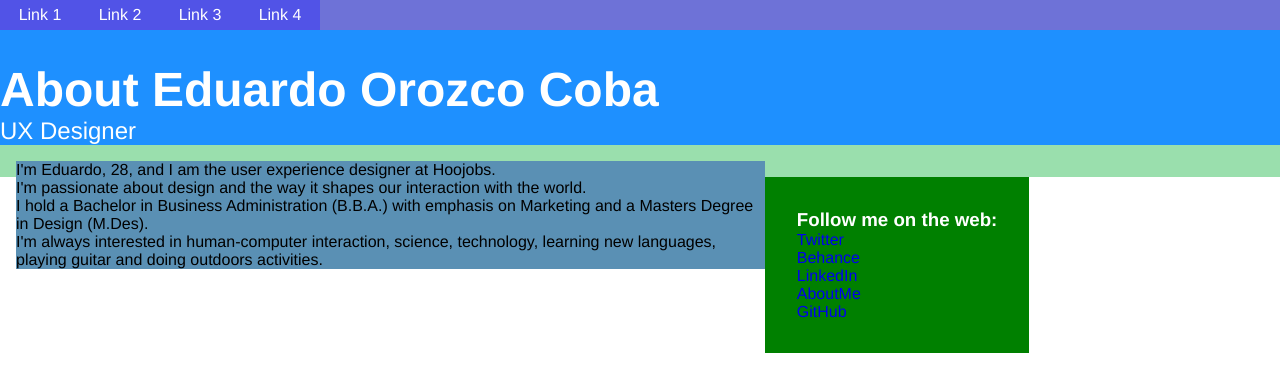
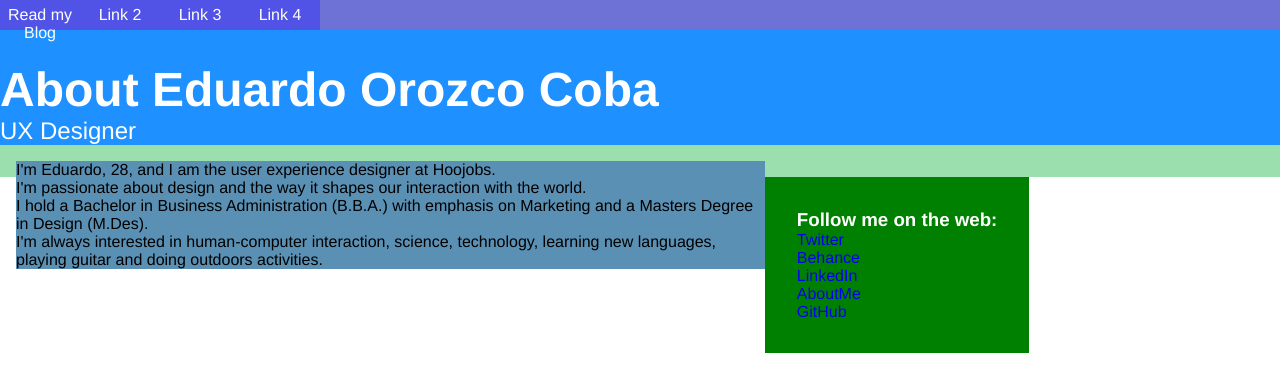
Before and after one commit to eddzio/eddzio.github.io, a plain HTML site: page index.html in a window 1280 px wide. Drawn offline with Linux system fonts and the light colour scheme.

Commit message:
added wordpress link

```diff
--- a/index.html
+++ b/index.html
@@ -15,7 +15,7 @@
 
 <div class="listContainer">
     <ul class="unorderedList">
-        <li><a href="#" class="button">Link 1</a></li>
+        <li><a href="http://eddzio.wordpress.com" class="button">Read my Blog</a></li>
         <li><a href="#" class="button">Link 2</a></li>
         <li><a href="#" class="button">Link 3</a></li>
         <li><a href="#" class="button">Link 4</a></li>
```
